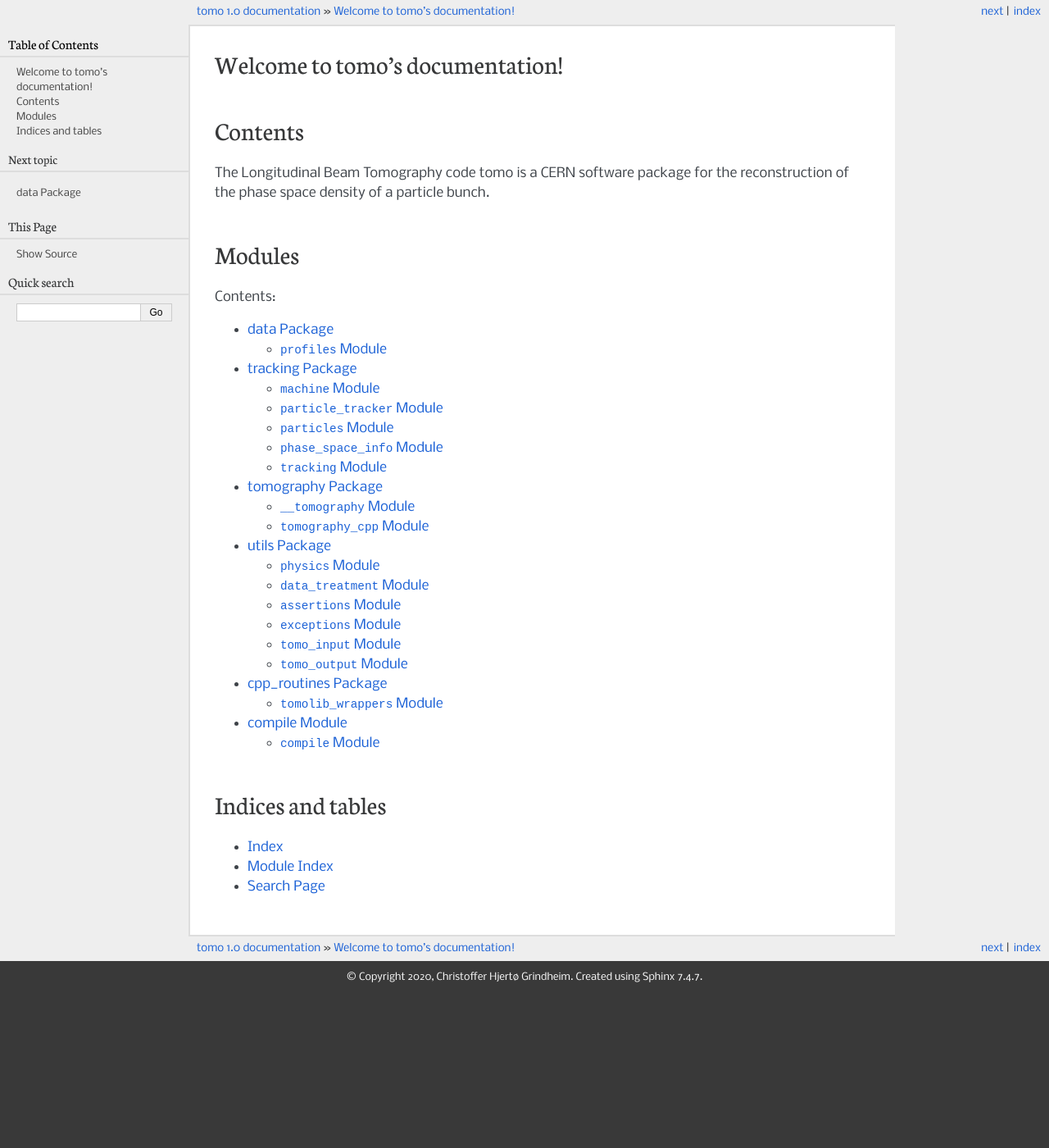
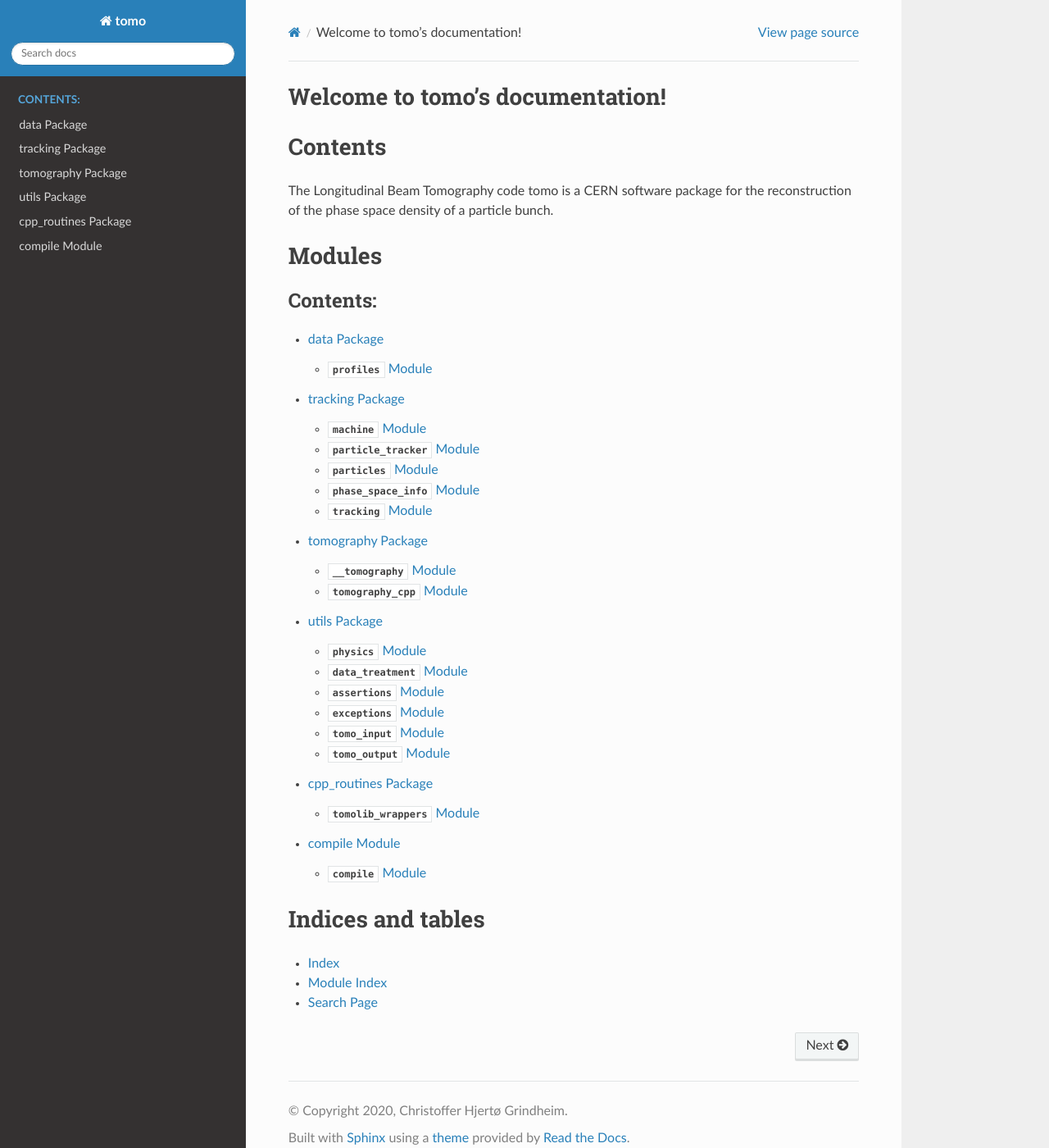
Before and after one commit to PhaseSpaceTomography/longitudinal-tomography, a Sphinx documentation site: the page built from __doc/source/index.rst, in a window 1280 px wide and 1400 px high. Shown: the whole window at 82% size. Built offline with Sphinx 7.4.7 and the Read the Docs theme 2.0.0, drawn with Linux system fonts in a browser that asks for light colours.

Commit message:
Updated. Now looking G double-O D.
Former-commit-id: 8546bd3b9252eaac6cc184f31391e8a2c77e4263

```diff
--- a/__doc/source/conf.py
+++ b/__doc/source/conf.py
@@ -30,7 +30,12 @@
 # Add any Sphinx extension module names here, as strings. They can be
 # extensions coming with Sphinx (named 'sphinx.ext.*') or your custom
 # ones.
-extensions = ['sphinx.ext.autodoc']
+extensions = ['sphinx.ext.autodoc',
+              'sphinx.ext.autosummary',
+              'sphinx.ext.mathjax',
+              'sphinxcontrib.napoleon',
+              'sphinx_rtd_theme']
+
 
 # Add any paths that contain templates here, relative to this directory.
 templates_path = ['_templates']
@@ -55,8 +60,9 @@
 # html_theme = 'sphinxdoc'
 # html_theme = 'classic'
 # html_theme = 'alabaster'
+# html_theme = 'pyramid'
 
-html_theme = 'pyramid'
+html_theme = 'sphinx_rtd_theme'
 
 # Add any paths that contain custom static files (such as style sheets) here,
 # relative to this directory. They are copied after the builtin static files,
--- a/__doc/source/index.rst
+++ b/__doc/source/index.rst
@@ -16,7 +16,7 @@
 =======
 
 .. toctree::
-   :maxdepth: 2
+   :maxdepth: 3
    :caption: Contents:
 
    modules/data.rst
```
